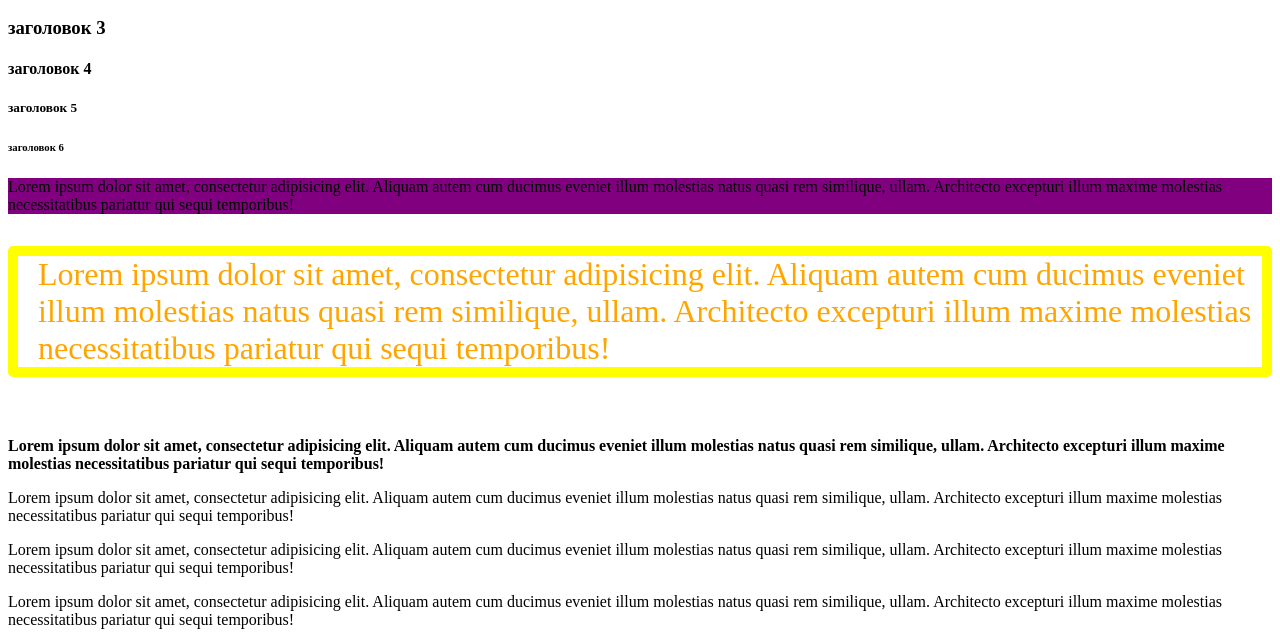
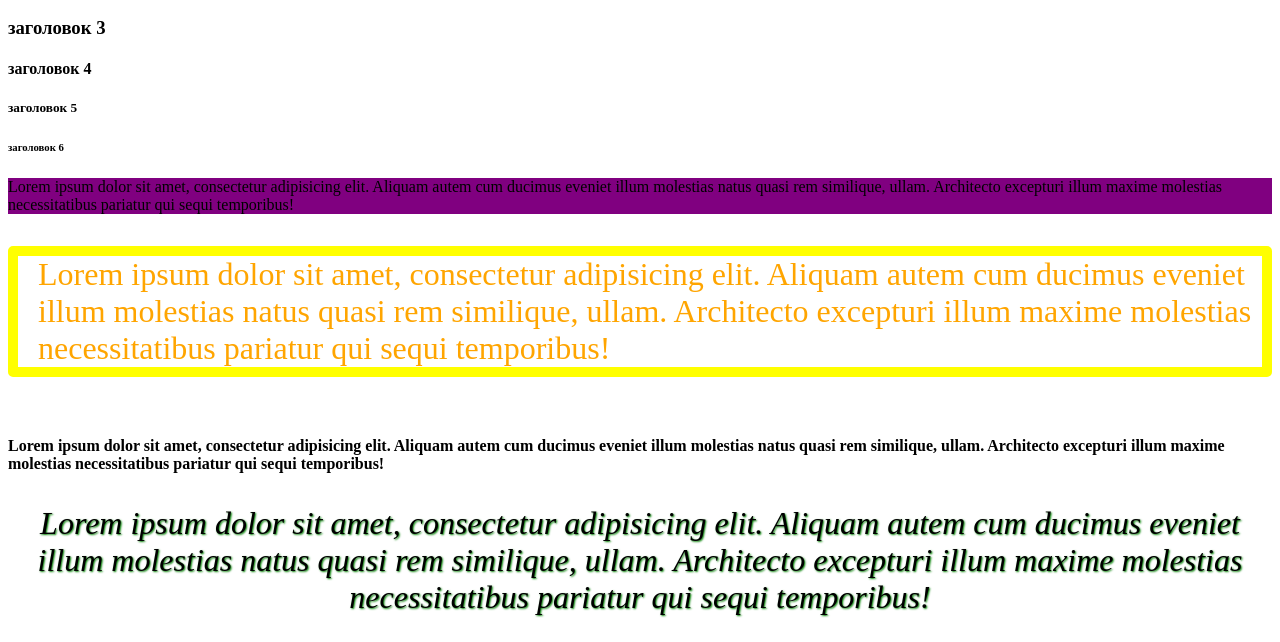
Before and after one commit to dre4mi/module_4, a plain HTML site: page index.html in a window 1280 px wide. Shown: the part 110-752 px from the top of the page. Drawn offline with Linux system fonts and the light colour scheme.

Commit message:
Работа с текстом p-4

```diff
--- a/styles.css
+++ b/styles.css
@@ -16,3 +16,10 @@ h1 {
     font-weight: bold;
     font-family: Times New Roman;
 }
+.p-4 {
+    font-style: italic;
+    text-align: center;
+    font-size: 24pt;
+    text-shadow: 1px 1px 2px green;;
+
+}
```
